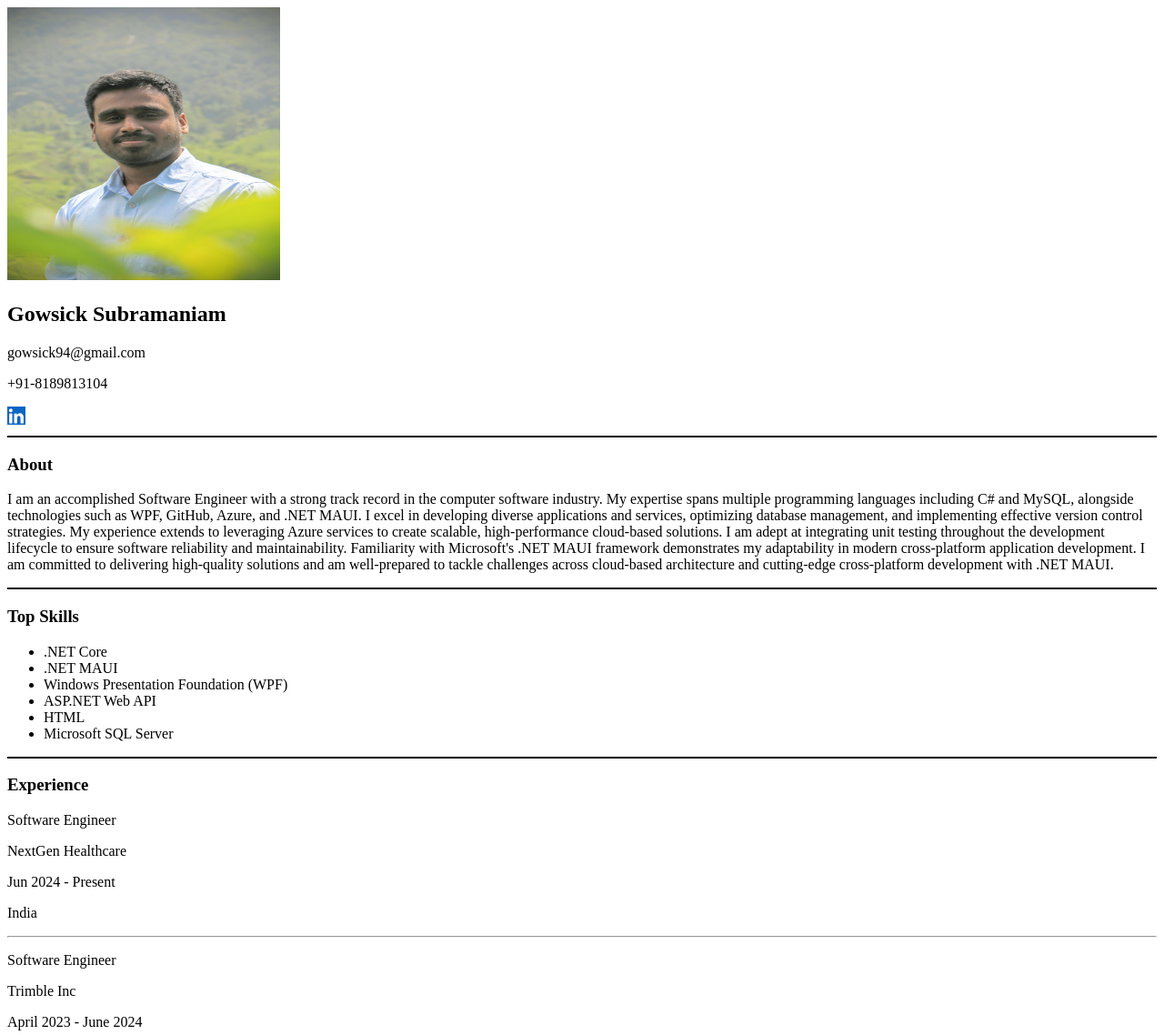
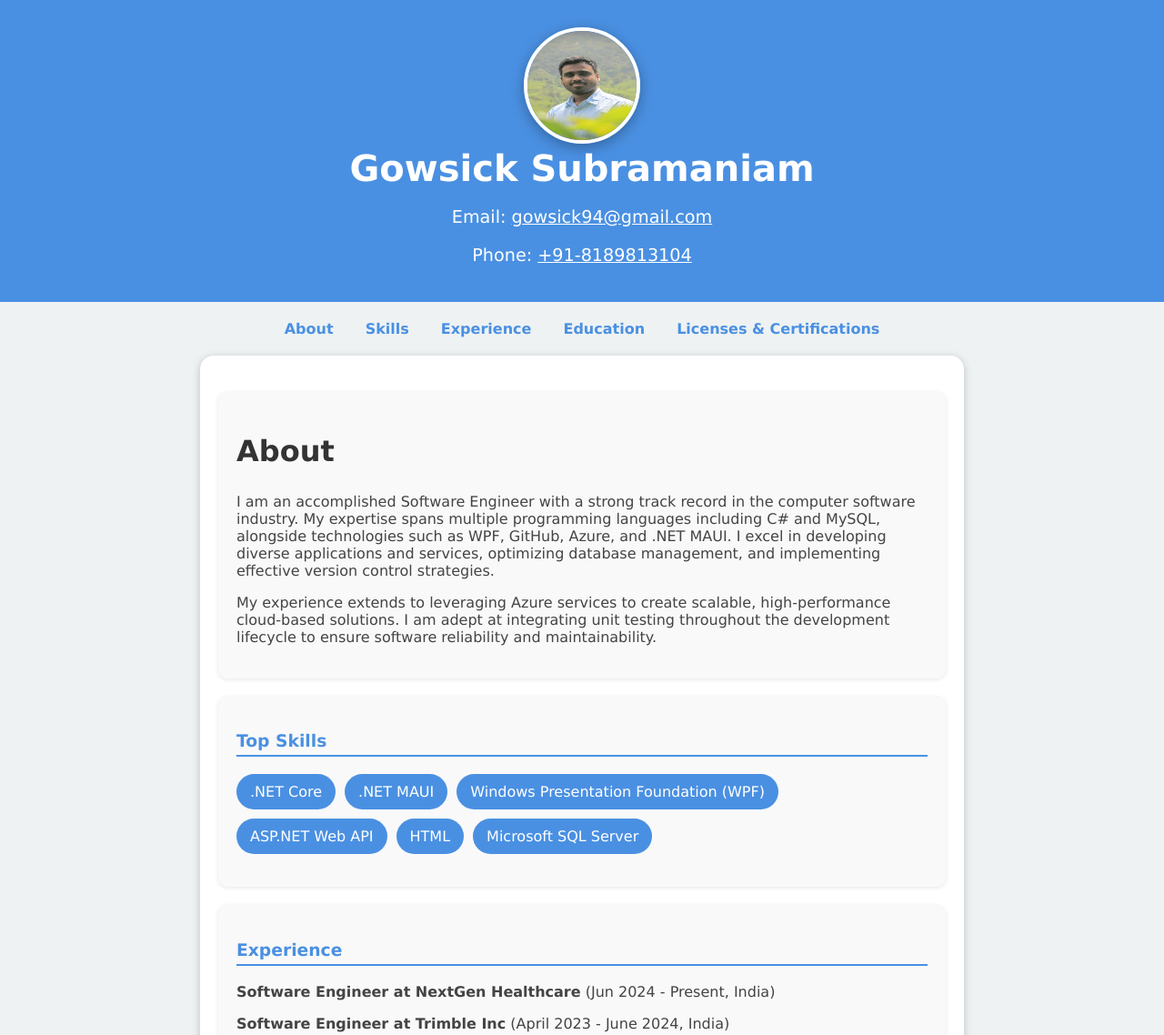
Before and after one commit to gowsick-mani/Capstone, a plain HTML site: page index.html in a window 1280 px wide. Shown: the top 1138 px of the page at 91% size. Drawn offline with Linux system fonts and the light colour scheme.

Commit message:
Applied style for mainPage

```diff
--- a/index.html
+++ b/index.html
@@ -1,28 +1,147 @@
 <!DOCTYPE html>
 <html lang="en">
-
   <head>
     <meta charset="UTF-8">
+    <meta name="viewport" content="width=device-width, initial-scale=1.0">
     <title>Gowsick's Capstone</title>
+    <style>
+      body {
+        font-family: 'Verdana', sans-serif;
+        margin: 0;
+        padding: 0;
+        background-color: #eef2f3;
+        color: #444;
+        display: flex;
+        flex-direction: column;
+        align-items: center;
+      }
+
+      /* Header */
+      header {
+        background: #4a90e2;
+        color: white;
+        width: 100%;
+        padding: 20px 0;
+        text-align: center;
+      }
+
+      header h1 {
+        margin: 0;
+        font-size: 2.5em;
+      }
+
+      header p {
+        font-size: 1.2em;
+      }
+
+      /* Profile Image */
+      .profile-img {
+        border-radius: 50%;
+        border: 4px solid white;
+        width: 120px;
+        height: 120px;
+        margin-top: 10px;
+        box-shadow: 0 4px 15px rgba(0, 0, 0, 0.3);
+      }
+
+      /* Navigation */
+      nav {
+        margin: 20px 0;
+      }
+
+      nav a {
+        color: #4a90e2;
+        text-decoration: none;
+        margin: 0 15px;
+        font-weight: bold;
+        transition: color 0.3s;
+      }
+
+      nav a:hover {
+        color: #3a70b2;
+      }
+
+      /* Main Content */
+      .container {
+        max-width: 800px;
+        width: 90%;
+        padding: 20px;
+        background: white;
+        border-radius: 15px;
+        box-shadow: 0 2px 10px rgba(0, 0, 0, 0.2);
+        margin-bottom: 30px;
+      }
+
+      section {
+        margin: 20px 0;
+        padding: 20px;
+        border-radius: 10px;
+        background: #f9f9f9;
+        box-shadow: 0 1px 5px rgba(0, 0, 0, 0.1);
+      }
+
+      h2 {
+        font-size: 2em;
+        color: #333;
+      }
+
+      h3 {
+        color: #4a90e2;
+        border-bottom: 2px solid #4a90e2;
+        padding-bottom: 5px;
+      }
+
+      /* Skills List */
+      ul {
+        list-style: none;
+        padding: 0;
+        display: flex;
+        flex-wrap: wrap;
+        gap: 10px;
+      }
+
+      li {
+        background: #4a90e2;
+        color: white;
+        padding: 10px 15px;
+        border-radius: 20px;
+        transition: background 0.3s;
+      }
+
+      li:hover {
+        background: #3a70b2;
+      }
+
+      footer {
+        text-align: center;
+        margin: 20px 0;
+        color: #777;
+      }
+    </style>
   </head>
-
   <body>
-    <img src="./assests/images/Profile.jpg" height="300" width="300" alt="Profile Image of Gowsick"  />
-    <h2>Gowsick Subramaniam</h2>
-    <p>gowsick94@gmail.com</p>
-    <p>+91-8189813104</p>
-    <a href="https://www.linkedin.com/in/gowsick-subramaniam-64131377/"><img src="./assests/images/Linkedn Logo.png" height="20" /></a>
-    <hr color="Black" />
-
-    <h3>About</h3>
-    <p>I am an accomplished Software Engineer with a strong track record in the computer software industry.
-    My expertise spans multiple programming languages including C# and MySQL, alongside technologies such as WPF, GitHub, Azure, and .NET MAUI.
-    I excel in developing diverse applications and services, optimizing database management, and implementing effective version control strategies.
-    My experience extends to leveraging Azure services to create scalable, high-performance cloud-based solutions.
-    I am adept at integrating unit testing throughout the development lifecycle to ensure software reliability and maintainability. Familiarity with Microsoft's .NET MAUI framework demonstrates my adaptability in modern cross-platform application development.
-    I am committed to delivering high-quality solutions and am well-prepared to tackle challenges across cloud-based architecture and cutting-edge cross-platform development with .NET MAUI.</p>
-    <hr color="Black" />
-
+    <header>
+      <img class="profile-img" src="./assests/images/Profile.jpg" alt="Profile Image of Gowsick Subramaniam" />
+      <h1>Gowsick Subramaniam</h1>
+      <p>Email: <a href="mailto:gowsick94@gmail.com" style="color: white;">gowsick94@gmail.com</a>
+      </p>
+      <p>Phone: <a href="tel:+918189813104" style="color: white;">+91-8189813104</a>
+      </p>
+    </header>
+    <nav>
+      <a href="#about">About</a>
+      <a href="#skills">Skills</a>
+      <a href="#experience">Experience</a>
+      <a href="#education">Education</a>
+      <a href="./Licenses & certifications.html">Licenses & Certifications</a>
+    </nav>
+    <div class="container">
+      <section id="about">
+        <h2>About</h2>
+        <p>I am an accomplished Software Engineer with a strong track record in the computer software industry. My expertise spans multiple programming languages including C# and MySQL, alongside technologies such as WPF, GitHub, Azure, and .NET MAUI. I excel in developing diverse applications and services, optimizing database management, and implementing effective version control strategies.</p>
+        <p>My experience extends to leveraging Azure services to create scalable, high-performance cloud-based solutions. I am adept at integrating unit testing throughout the development lifecycle to ensure software reliability and maintainability.</p>
+      </section>
+      <section id="skills">
         <h3>Top Skills</h3>
         <ul>
           <li>.NET Core</li>
@@ -32,48 +151,37 @@
           <li>HTML</li>
           <li>Microsoft SQL Server</li>
         </ul>
-    <hr color="Black" />
-
+      </section>
+      <section id="experience">
         <h3>Experience</h3>
-    <p>Software Engineer</p>
-    <p>NextGen Healthcare</p>
-    <p>Jun 2024 - Present</p>
-    <p>India</p>
-    <hr/>
-    <p>Software Engineer</p>
-    <p>Trimble Inc</p>
-    <p>April 2023 - June 2024</p>
-    <p>India</p>
-    <p>I am a dedicated Software Engineer specializing in .NET development, with a strong focus on unit testing, Test-Driven Development (TDD), Azure, WPF, and MAUI. My role involves crafting robust applications with clean and efficient code, leveraging design patterns to ensure scalability and maintainability.
-    I excel in creating visually appealing user interfaces using WPF and MAUI, enhancing user experience across platforms. My expertise extends to designing Azure Pipelines for seamless integration, automated builds, and continuous deployment, optimizing software delivery processes.
-    I actively contribute to code reviews to maintain high code quality and foster a collaborative team environment. Utilizing tools like Jira, I facilitate effective project management and streamline development workflows. My commitment to version control, collaboration, and applying design patterns underscores my approach to delivering successful software solutions.</p>
-    <hr/>
-    <p>Software Engineer</p>
-    <p>Trimble Inc</p>
-    <p>Jun 2021 - Mar 2023</p>
-    <p>India</p>
-    <p>I am a dedicated Software Developer at Trimble Inc., where I hold a crucial role in developing Trimble Field Point Plugins tailored for leading design and drafting platforms such as AutoCAD, ARES Commander, and Revit.
-    My responsibilities include creating robust solutions that seamlessly integrate with these software environments, thereby enhancing their functionality and efficiency.</p>
-    <hr/>
-    <p>Software Developer</p>
-    <p>CAD MAcRO</p>
-    <p>Jul 2018 - Mar 2021</p>
-    <p>India</p>
-    <p>I served as a Software Developer at CAD MAcRO Design and Solutions, where I focused on developing new 2D and 3D software solutions.
-    My responsibilities encompassed unit testing and debugging existing software to ensure robust performance and functionality.
-    My expertise lies in software architecture, specializing in .NET development and MySQL database management.
-    These skills allowed me to contribute effectively to enhancing and expanding the software offerings at CAD MAcRO Design and Solutions.</p>
-    <hr color="Black" />
-
+        <p>
+          <strong>Software Engineer at NextGen Healthcare</strong> (Jun 2024 - Present, India)
+        </p>
+        <p>
+          <strong>Software Engineer at Trimble Inc</strong> (April 2023 - June 2024, India)
+        </p>
+        <p>I am a dedicated Software Engineer specializing in .NET development, focusing on unit testing, Test-Driven Development (TDD), Azure, WPF, and MAUI. My role involves crafting robust applications with clean and efficient code, leveraging design patterns to ensure scalability and maintainability. I actively contribute to code reviews to maintain high code quality and foster a collaborative team environment.</p>
+        <p>
+          <strong>Software Engineer at Trimble Inc</strong> (Jun 2021 - Mar 2023, India)
+        </p>
+        <p>I developed Trimble Field Point Plugins tailored for leading design and drafting platforms such as AutoCAD, ARES Commander, and Revit, enhancing their functionality and efficiency.</p>
+        <p>
+          <strong>Software Developer at CAD MAcRO</strong> (Jul 2018 - Mar 2021, India)
+        </p>
+        <p>I focused on developing new 2D and 3D software solutions, encompassing unit testing and debugging existing software to ensure robust performance.</p>
+      </section>
+      <section id="education">
         <h3>Education</h3>
-    <p>PSG college of Technology</p>
-    <p>Master's degree, Computer Integrated Manufacturing</p>
-    <p>2016 - 2018</p>
-    <hr />
-    <p>Kongu Engineering College</p>
-    <p>Engineer's degree, Mechatronics</p>
-    <p>2012 - 2016</p>
-    <hr color="Black" />
-
-    <a href="./Licenses & certifications.html">Licenses & certifications</a>
+        <p>
+          <strong>PSG College of Technology</strong> - Master's degree, Computer Integrated Manufacturing (2016 - 2018)
+        </p>
+        <p>
+          <strong>Kongu Engineering College</strong> - Engineer's degree, Mechatronics (2012 - 2016)
+        </p>
+      </section>
+    </div>
+    <footer>
+      <p>&copy; 2024 Gowsick Subramaniam. All rights reserved.</p>
+    </footer>
   </body>
+</html>
```
Lines whose indentation alone changed are shown as unchanged.
